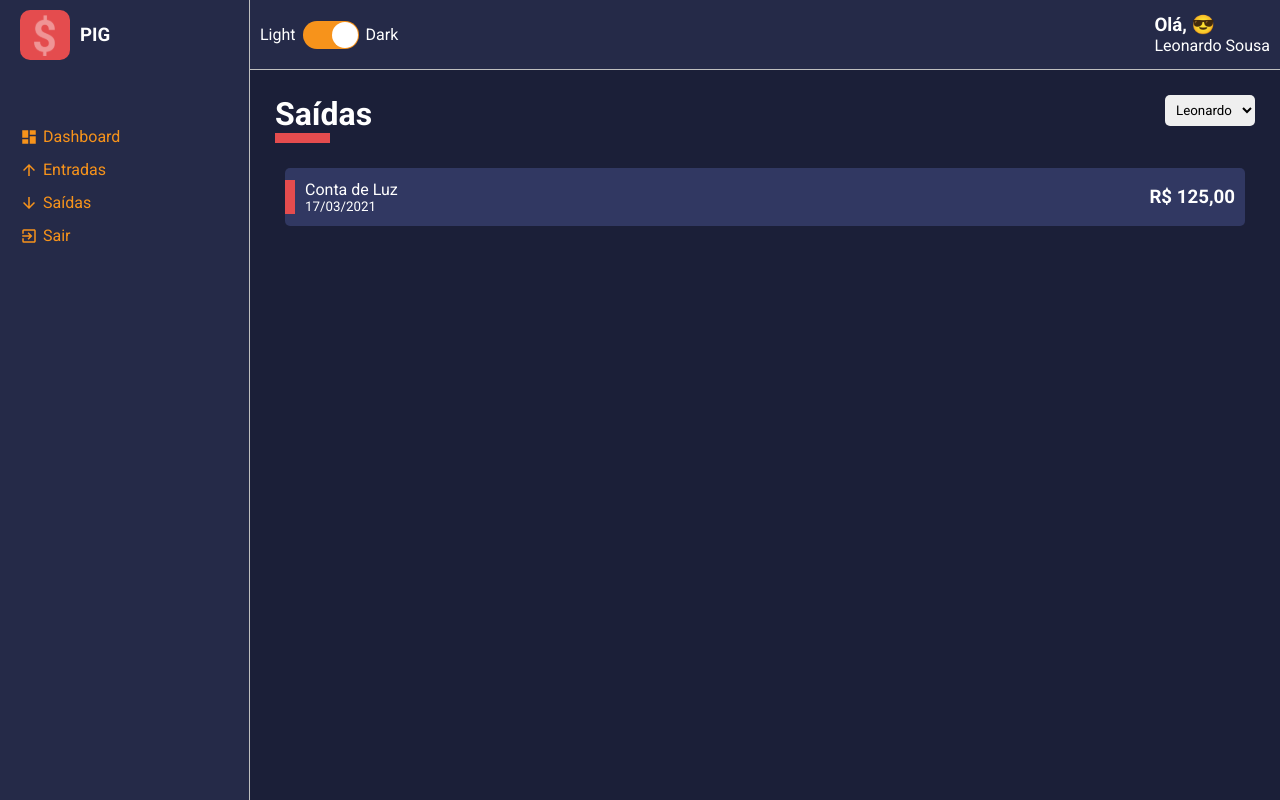
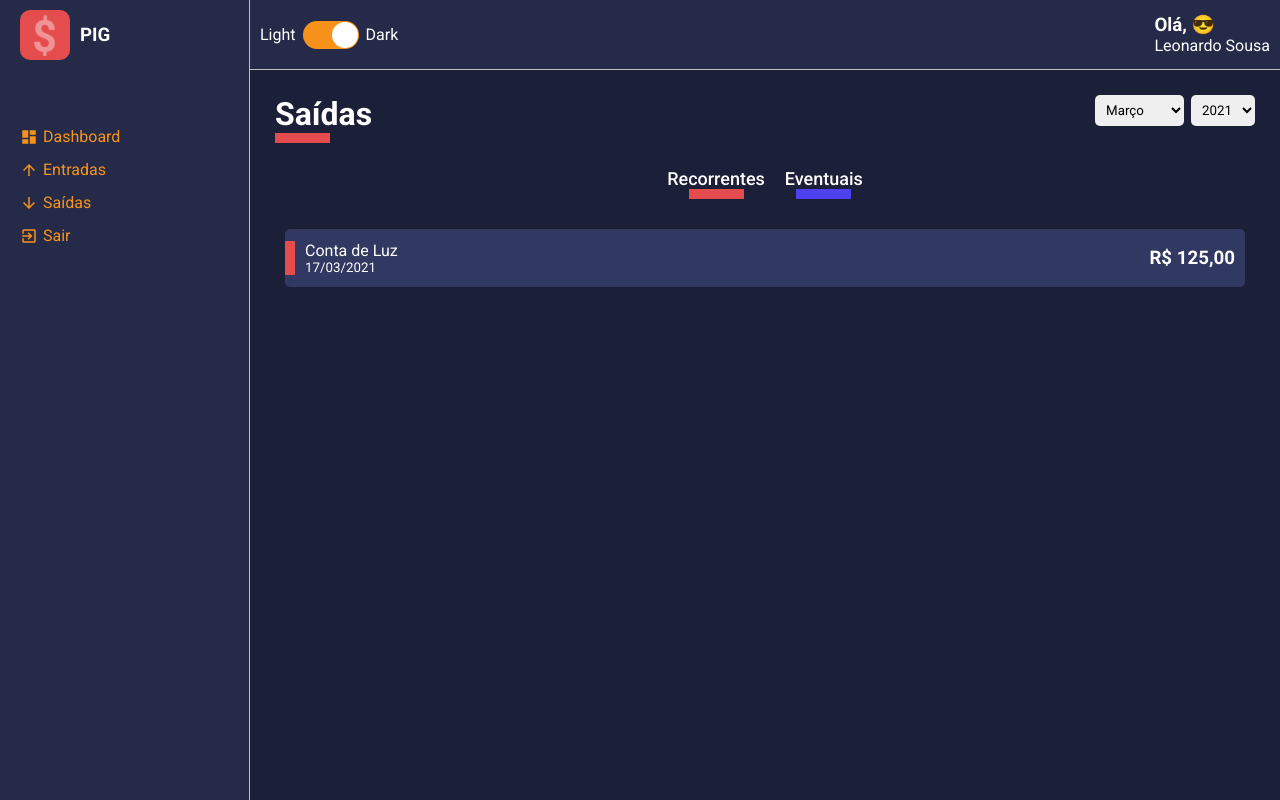
Before and after one commit to Kaedh/pig-wallet-dashboard, a React (Create React App) app: page / in a window 1280 px wide. Built offline with nearby package versions, Linux system fonts and the light colour scheme.

Commit message:
:sparkles: creating legends

```diff
--- a/src/pages/Transactions/index.tsx
+++ b/src/pages/Transactions/index.tsx
@@ -3,19 +3,35 @@
 import SelectInput from '../../components/SelectInput';
 import HistoryFinanceCard from '../../components/HistoryFinanceCard';
 
-import { Container, Content } from './style';
+import { Container, Content, Filters } from './style';
 
 const Transactions :React.FC = () => {
-    const options = [{
-        value: 'Leonardo',
-        label: 'Leonardo'
-    }];
+    const months = [
+        {value: 3, label: 'Março'},
+        {value: 1, label: 'Janeiro'},
+        {value: 2, label: 'Fevereiro'},
+        {value: 4, label: 'Abril'},
+
+    ];
+
+    const years = [
+        {value: 2021, label: 2021},
+        {value: 2019, label: 2019},
+        {value: 2020, label: 2020},
+    ];
+
 
     return (
         <Container>
             <ContentHeader title="Saídas" lineColor="#E44C4E">
-                <SelectInput options={options}/>
+                <SelectInput options={months}/>
+                <SelectInput options={years}/>
             </ContentHeader>
+
+            <Filters>
+                <button type="button" className="tag-filter tag-filter-recurrent"> Recorrentes </button>
+                <button type="button" className="tag-filter tag-filter-eventual"> Eventuais </button>
+            </Filters>
 
             <Content>
                 <HistoryFinanceCard
--- a/src/pages/Transactions/style.ts
+++ b/src/pages/Transactions/style.ts
@@ -7,3 +7,49 @@
 export const Content = styled.div`
 
 `;
+
+export const Filters = styled.div`
+    width: 100%;
+    display: flex;
+    justify-content: center;
+    margin-bottom: 30px;
+
+    .tag-filter {
+        font-size: 18px;
+        font-weight: 500;
+        background: none;
+        color: ${ props => props.theme.colors.white };
+
+        margin: 0 10px;
+
+        transition: opacity .3s;
+
+        &:hover {
+            opacity: .7;
+        }
+
+        &::after {
+            content: "";
+            display: block;
+            width: 55px;
+            margin: 0 auto;
+            border-bottom: 10px solid ${ props => props.theme.colors.warnig };
+        }
+    }
+
+    .tag-filter-recurrent::after {
+        content: "";
+        display: block;
+        width: 55px;
+        margin: 0 auto;
+        border-bottom: 10px solid ${ props => props.theme.colors.warnig };
+    }
+
+    .tag-filter-eventual::after {
+        content: "";
+        display: block;
+        width: 55px;
+        margin: 0 auto;
+        border-bottom: 10px solid ${ props => props.theme.colors.sucess };
+    }
+`;
```
